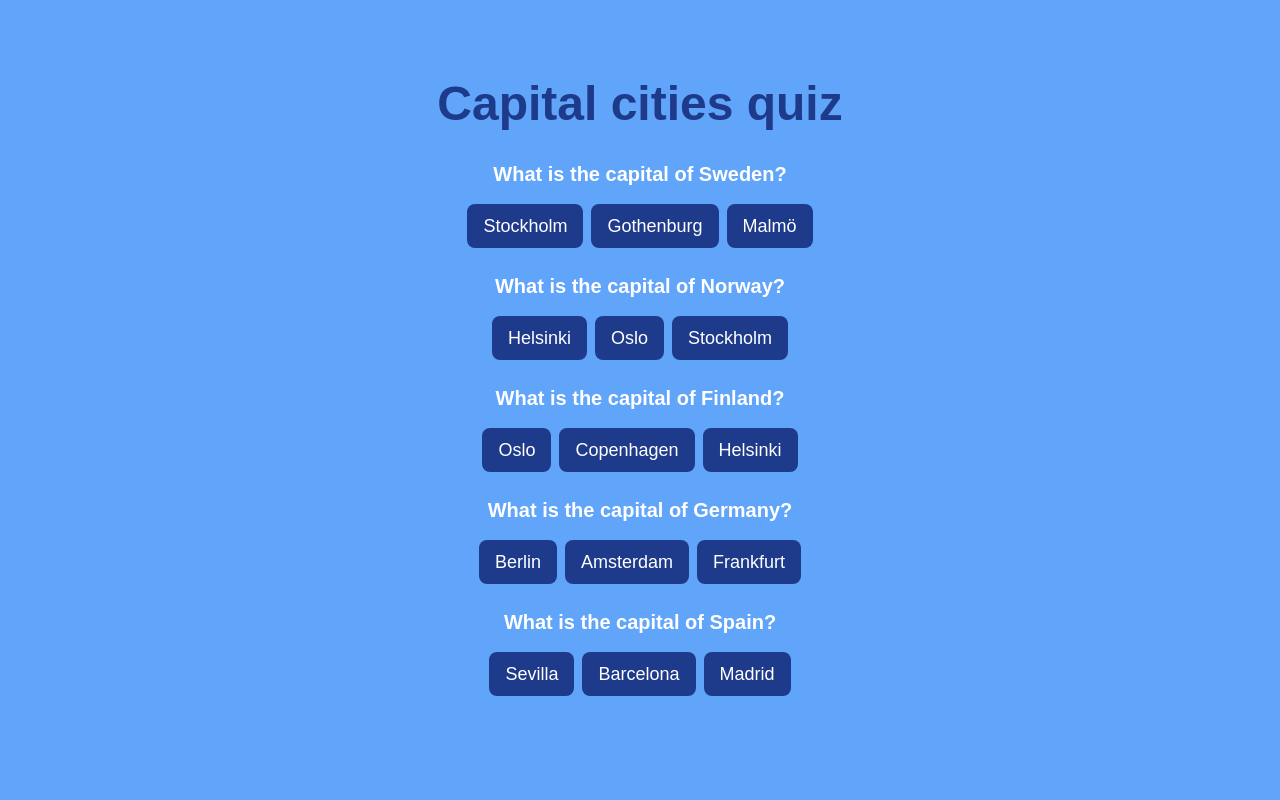
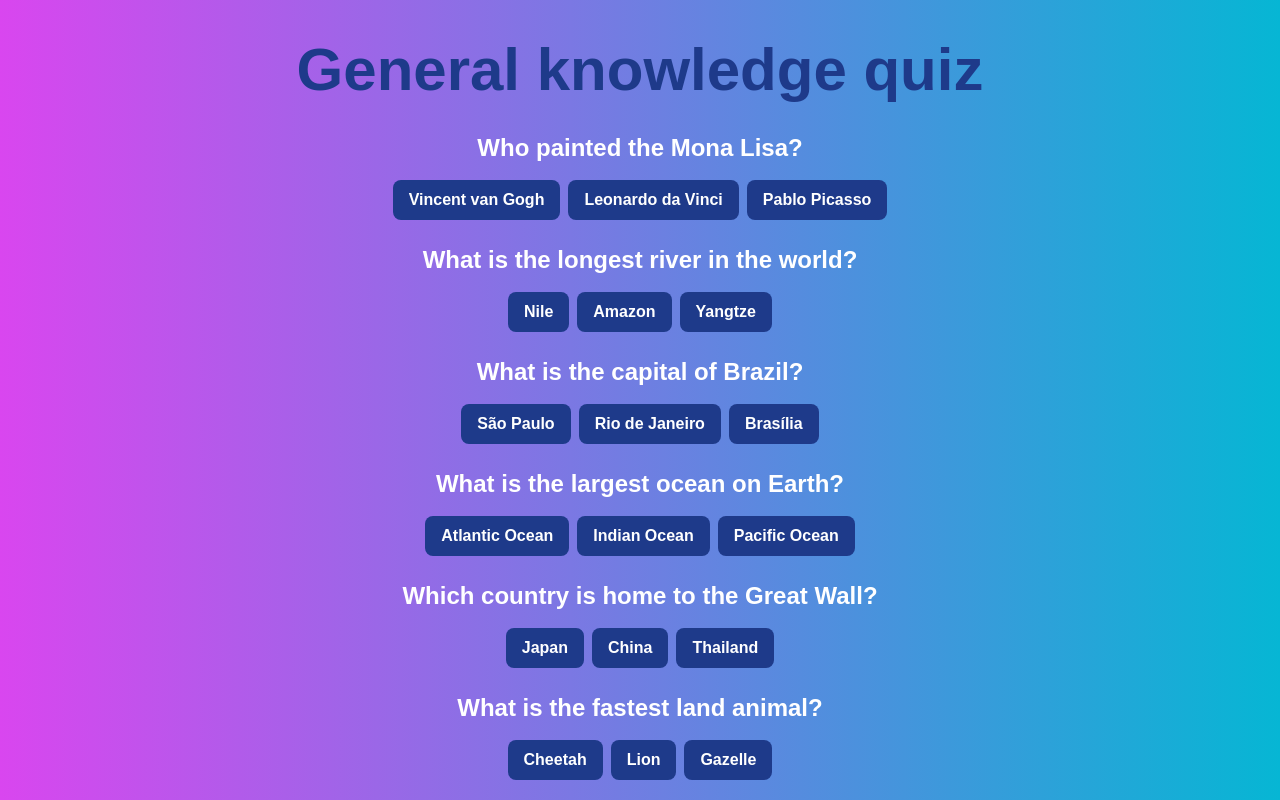
Before and after one commit to FabricioAcuna/quiz-group-task, a Next.js app: page /quiz in a window 1280 px wide. Shown: the top 800 px of the page. Built offline with nearby package versions, Linux system fonts and the light colour scheme.

Commit message:
bg update and q added

```diff
--- a/contexts/QuizContext.js
+++ b/contexts/QuizContext.js
@@ -5,29 +5,39 @@ export const QuizContext = createContext();
 export default function QuizProvider({ children }) {
   const [questions, setQuestions] = useState([
     {
-      text: "What is the capital of Sweden?",
-      alt: ["Stockholm", "Gothenburg", "Malmö"],
+      text: "Who painted the Mona Lisa?",
+      alt: ["Vincent van Gogh", "Leonardo da Vinci", "Pablo Picasso"],
+      correct: 1,
+    },
+    {
+      text: "What is the longest river in the world?",
+      alt: ["Nile", "Amazon", "Yangtze"],
       correct: 0,
     },
     {
-      text: "What is the capital of Norway?",
-      alt: ["Helsinki", "Oslo", "Stockholm"],
+      text: "What is the capital of Brazil?",
+      alt: ["São Paulo", "Rio de Janeiro", "Brasília"],
+      correct: 2,
+    },
+    {
+      text: " What is the largest ocean on Earth?",
+      alt: ["Atlantic Ocean", " Indian Ocean", "Pacific Ocean"],
+      correct: 2,
+    },
+    {
+      text: "Which country is home to the Great Wall?",
+      alt: ["Japan", "China", "Thailand"],
       correct: 1,
     },
     {
-      text: "What is the capital of Finland?",
-      alt: ["Oslo", "Copenhagen", "Helsinki"],
-      correct: 2,
-    },
-    {
-      text: "What is the capital of Germany?",
-      alt: ["Berlin", "Amsterdam", "Frankfurt"],
+      text: "What is the fastest land animal?",
+      alt: ["Cheetah", "Lion", " Gazelle"],
       correct: 0,
     },
     {
-      text: "What is the capital of Spain?",
-      alt: ["Sevilla", "Barcelona", "Madrid"],
-      correct: 2,
+      text: "Which is considered the best football team in Sweden?",
+      alt: ["Malmö FF", "AIK", "Djurgårdens IF"],
+      correct: 1,
     },
   ]);
 
--- a/pages/admin.js
+++ b/pages/admin.js
@@ -73,7 +73,7 @@ export default function Admin() {
   }
 
   return (
-    <div className=" bg-blue-900 min-h-max">
+    <div className="bg-gradient-to-l from-slate-600 to-slate-800 min-h-max">
       <Link className=" underline" href={"/quiz"}>
         Quiz home
       </Link>
--- a/pages/index.js
+++ b/pages/index.js
@@ -2,9 +2,11 @@ import Link from "next/link";
 
 export default function Home() {
   return (
-    <div className="flex flex-col items-center justify-center min-h-screen bg-blue-400">
+    <div className="flex flex-col items-center justify-center min-h-screen bg-gradient-to-b from-indigo-500 to-pink-500">
       <h1 className="text-8xl font-extrabold text-blue-900 mb-6">Quiz Arena</h1>
-      <h2 className="text-3xl text-white mb-12 font-semibold">Test your knowledge with a quiz!</h2>
+      <h2 className="text-3xl text-white mb-12 font-semibold">
+        Test your general knowledge with a quiz!
+      </h2>
       <Link href="/quiz">
         <button className="px-6 py-3 text-lg font-semibold text-white bg-blue-900 rounded-lg  hover:bg-blue-950">
           Get Started
--- a/pages/quiz.js
+++ b/pages/quiz.js
@@ -13,7 +13,7 @@ export default function Quiz() {
 
   if (isQuizCompleted) {
     return (
-      <div className="min-h-screen bg-blue-500 flex flex-col justify-center items-center">
+      <div className="min-h-screen bg-gradient-to-b from-indigo-500 to-pink-500 flex flex-col justify-center items-center">
         <h1 className="text-white text-4xl font-bold mb-4">Quiz Completed!</h1>
         <p className="text-white text-3xl font-semibold mb-6 flex items-center">
           <span className="mr-2">Total Score:</span>
@@ -31,20 +31,22 @@ export default function Quiz() {
   }
 
   return (
-    <div className="min-h-screen bg-blue-400 flex flex-col justify-center items-center py-10">
-      <h1 className="text-blue-900 text-5xl font-bold text-center mb-8">
-        Capital cities quiz
+    <div className="min-h-screen bg-gradient-to-r from-fuchsia-500 to-cyan-500  flex flex-col justify-center items-center py-10">
+      <h1 className="text-blue-900 text-6xl font-bold text-center mb-8">
+        General knowledge quiz
       </h1>
       {/* <h2 className="text-white text-2xl mb-6">Score: {score}</h2> */}
 
       {questions.map((question, index) => (
         <div key={index} className="text-center mb-6">
-          <p className="text-white text-xl font-semibold mb-4">{question.text}</p>
+          <p className="text-white text-2xl font-semibold mb-4">
+            {question.text}
+          </p>
           <div className="flex gap-2 justify-center">
             {question.alt.map((answer, answerIndex) => {
               const answerState = selectedAnswers[index];
               let buttonClass =
-                "px-4 py-2 text-lg text-white bg-blue-900 rounded-lg";
+                "px-4 py-2 text-base text-white font-semibold bg-blue-900 rounded-lg";
 
               if (answerState) {
                 if (answerState.selected === answerIndex) {
```
